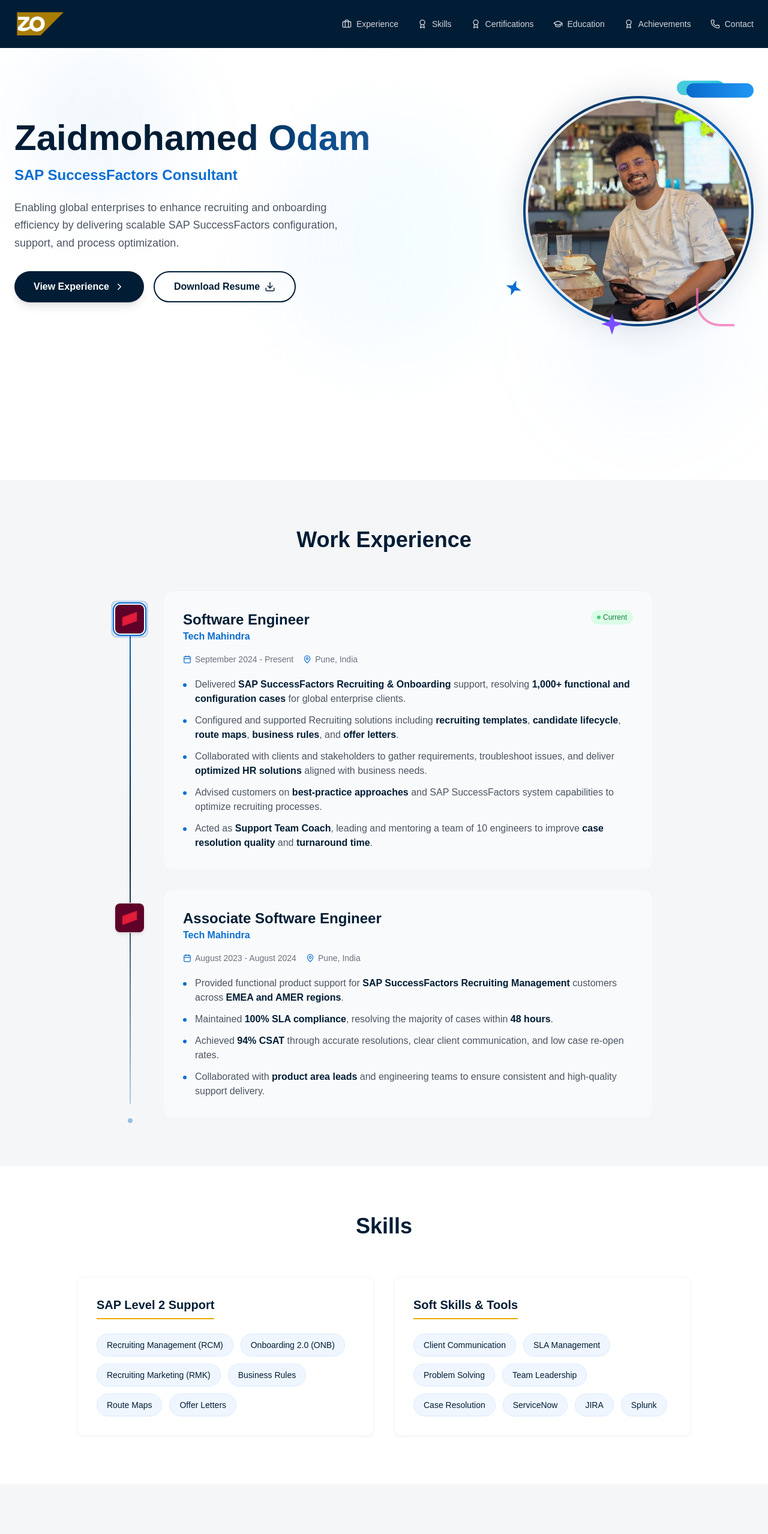
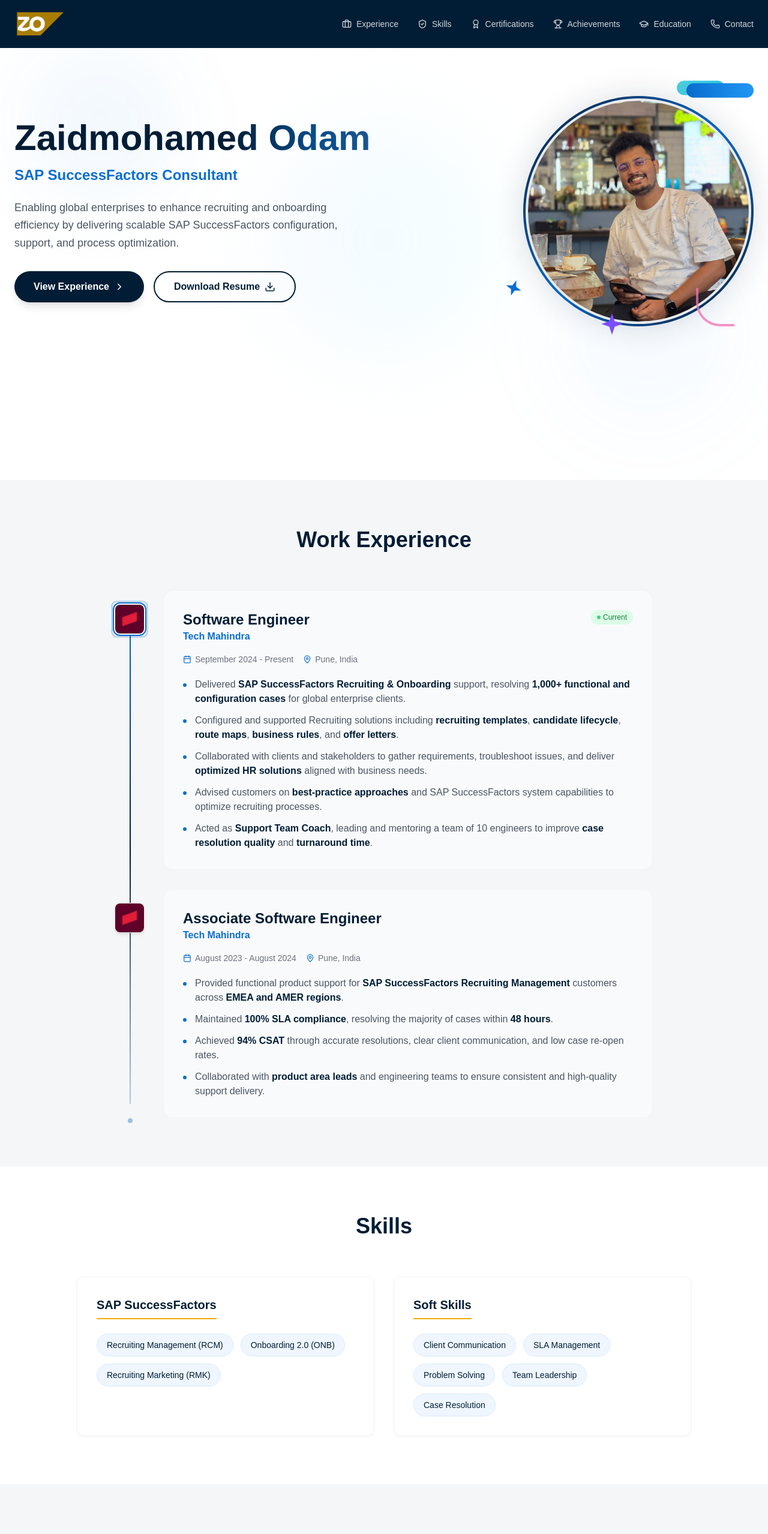
Before and after one commit to ZaidOdam/sap-portfolio, a React (Vite) app: page / in a window 1280 px wide. Shown: the top 2557 px of the page at 60% size. Built offline with nearby package versions, Linux system fonts and the light colour scheme.

Commit message:
minor text change

```diff
--- a/src/components/Header.jsx
+++ b/src/components/Header.jsx
@@ -1,5 +1,5 @@
 import React, { useState, useEffect } from 'react';
-import { Menu, X, Briefcase, Award, GraduationCap, Phone } from 'lucide-react';
+import { Menu, X, Briefcase, Award, GraduationCap, Phone, Trophy, ShieldCheck } from 'lucide-react';
 import { motion, AnimatePresence } from 'framer-motion';
 
 import logo from '../assets/logo.png';
@@ -37,10 +37,10 @@ const Header = () => {
 
   const navItems = [
     { name: 'Experience', href: '#experience', icon: Briefcase, id: 'experience' },
-    { name: 'Skills', href: '#skills', icon: Award, id: 'skills' },
+    { name: 'Skills', href: '#skills', icon: ShieldCheck, id: 'skills' },
     { name: 'Certifications', href: '#certifications', icon: Award, id: 'certifications' },
+    { name: 'Achievements', href: '#achievements', icon: Trophy, id: 'achievements' },
     { name: 'Education', href: '#education', icon: GraduationCap, id: 'education' },
-    { name: 'Achievements', href: '#achievements', icon: Award, id: 'achievements' },
     { name: 'Contact', href: '#contact', icon: Phone, id: 'contact' },
   ];
 
--- a/src/components/Skills.jsx
+++ b/src/components/Skills.jsx
@@ -4,12 +4,12 @@ import { motion } from 'framer-motion';
 const Skills = () => {
     const skillCategories = [
         {
-            title: "SAP Level 2 Support",
-            skills: ["Recruiting Management (RCM)", "Onboarding 2.0 (ONB)", "Recruiting Marketing (RMK)", "Business Rules", "Route Maps", "Offer Letters"]
+            title: "SAP SuccessFactors",
+            skills: ["Recruiting Management (RCM)", "Onboarding 2.0 (ONB)", "Recruiting Marketing (RMK)"]
         },
         {
-            title: "Soft Skills & Tools",
-            skills: ["Client Communication", "SLA Management", "Problem Solving", "Team Leadership", "Case Resolution", "ServiceNow", "JIRA", "Splunk"]
+            title: "Soft Skills",
+            skills: ["Client Communication", "SLA Management", "Problem Solving", "Team Leadership", "Case Resolution"]
         }
     ];
 
```
